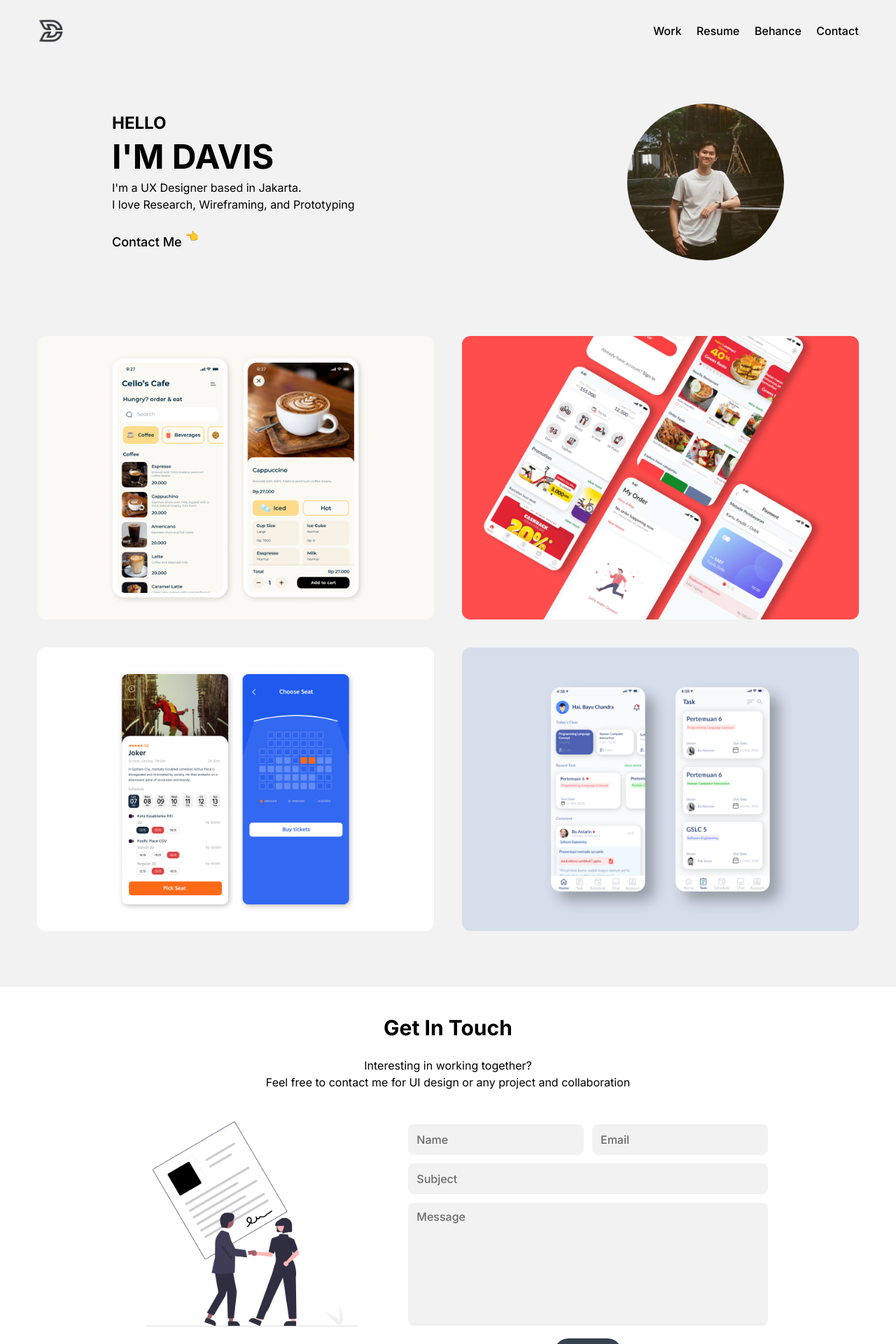
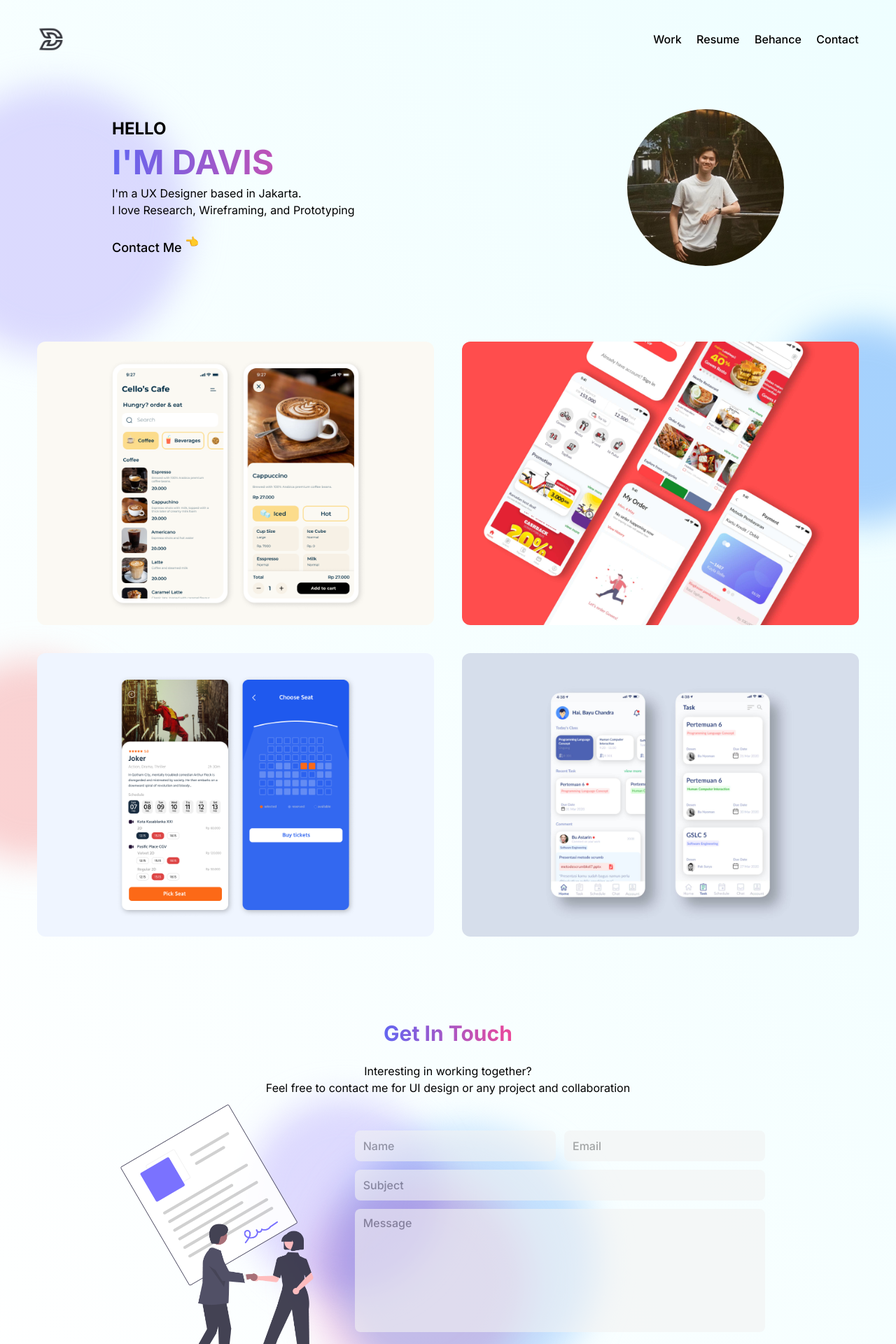
Before and after one commit to daviszef/daviszef, a React (Create React App) app: page / in a window 1280 px wide. Shown: the part 20-1940 px from the top of the page at 70% size. Built offline with nearby package versions, Linux system fonts and the light colour scheme.

Commit message:
glassmorphism update

```diff
--- a/src/App.css
+++ b/src/App.css
@@ -36,3 +36,50 @@
     transform: rotate(360deg);
   }
 }
+
+.main {
+  width: 100%;
+  height: 100%;
+  padding: 0px;
+  margin: 0px;
+  overflow-x: hidden;
+  background: linear-gradient(to right top, #ffffff, #eefeff);
+}
+
+.glass {
+  background: white;
+  width: 100%;
+  height: auto;
+  background: linear-gradient(
+    to right bottom,
+    rgba(255, 255, 255, 0.7),
+    rgba(255, 255, 255, 0.3)
+  );
+  z-index: 100;
+}
+
+.circle1,
+.circle2 {
+  background: white;
+  background: linear-gradient(
+    to right bottom,
+    rgba(255, 255, 255, 0.8),
+    rgba(255, 255, 255, 0.3)
+  );
+  height: 20rem;
+  width: 20rem;
+  position: absolute;
+  border-radius: 50%;
+  z-index: 1;
+}
+
+.circle1 {
+  top: 5%;
+  right: 15%;
+  background: red;
+}
+.circle2 {
+  bottom: 5%;
+  left: 10%;
+  background: red;
+}
--- a/src/App.js
+++ b/src/App.js
@@ -6,7 +6,21 @@ import { About, Header, Home, Project, Contact } from "./components"
 
 function App() {
   return (
-    <div className="w-screen h-auto bg-mygrey">
+    <div className="main">
+      <div className="relative">
+        <div className="absolute top-40 -left-28 w-96 h-96 bg-purple-300 rounded-full mix-blend-multiply filter blur-xl opacity-50 animate-blob"></div>
+
+
+        {/* <div className="absolute top-1/3 left-1/2 w-96 h-96 bg-purple-300 rounded-full mix-blend-multiply filter blur-xl opacity-50"></div> */}
+        <div className="absolute top-2/4 -left-24 w-72 h-72 bg-red-300 rounded-full mix-blend-multiply filter blur-xl opacity-50 animate-blob animation-delay-2000"></div>
+        <div className="absolute top-1/4 -right-24 w-72 h-72 bg-blue-400 rounded-full mix-blend-multiply filter blur-xl opacity-50 animate-blob animation-delay-4000"></div>
+
+
+        <div className="absolute bottom-48 right-1/2 w-72 h-72 bg-purple-300 rounded-full mix-blend-multiply filter blur-xl opacity-50 animate-bloby"></div>
+        <div className="hidden md:flex absolute bottom-12 right-1/3 w-96 h-96 bg-blue-300 rounded-full mix-blend-multiply filter blur-xl opacity-50 animate-bloby animation-delay-2000"></div>
+        <div className="absolute bottom-4 left-1/3 w-72 h-72 bg-pink-300 rounded-full mix-blend-multiply filter blur-xl opacity-50 animate-bloby animation-delay-4000"></div>
+
+        <div className="relative">
           {/* <MetaTags>
             <title>Davis Zefanya</title>
             <meta name="description" content="Get to know me here!!" />
@@ -20,6 +34,12 @@ function App() {
           <Contact />
 
         </div>
+      </div>
+
+
+    </div>
+
+
   );
 }
 
--- a/src/components/Contact/index.js
+++ b/src/components/Contact/index.js
@@ -36,33 +36,33 @@ const Contact = () => {
     }
 
     return (
-        <div className="w-screen h-auto bg-white flex justify-center items-center" id="contact">
+        <div className="w-screen h-auto flex justify-center items-center pb-20" id="contact">
             <div className="md:container md:mx-auto flex justify-center ">
                 <div className="w-3/4 ">
                     <div className=" flex flex-col justify-center items-center">
-                        <p className="font-inter font-bold text-3xl pt-10 pb-6">Get In Touch</p>
+                        <p className="font-inter font-bold text-3xl pt-10 pb-6 text-transparent bg-clip-text bg-gradient-to-r from-indigo-500 to-pink-500">Get In Touch</p>
                         <p className="font-inter font-regular">Interesting in working together?</p>
                         <p className="font-inter font-regular">Feel free to contact me for UI design or any project and collaboration</p>
                     </div>
 
                     <div className=" flex flex-row justify-between mt-3">
-                        <div className="w-5/12">
-                            <img className="object-cover h-auto" src={Agree} alt="imgAgree"></img>
+                        <div className="md:w-4/12">
+                            <img className="object-cover h-0 md:h-96 opacity-90" src={Agree} alt="imgAgree"></img>
                         </div>
-                        <form ref={form} onSubmit={sendEmail} className="flex flex-col justify-center items-center w-7/12 mt-9">
+                        <form ref={form} onSubmit={sendEmail} className="flex flex-col justify-center items-center w-full mt-9 md:w-8/12">
                             <div className="w-11/12">
-                                <div className="flex flex-row mb-3">
-                                    <input type="text" placeholder="Name" name="name" ref={name} className="w-1/2 h-11 bg-mygrey rounded-lg mr-3 py-2 px-3 focus:outline-none focus:ring-2 focus:ring-gray-700 placeholder-textplace font-inter font-medium " />
+                                <div className="flex flex-col mb-3 opacity-60 md:flex-row">
+                                    <input type="text" placeholder="Name" name="name" ref={name} className="w-full h-11 bg-mygrey rounded-lg mr-3 py-2 px-3 focus:outline-none focus:ring-2 focus:ring-purple-700 placeholder-textplace font-inter font-medium mb-3 md:mb-0 md:w-1/2" />
 
-                                    <input type="email" placeholder="Email" name="email" ref={email} className="w-1/2 h-11  bg-mygrey rounded-lg py-2 px-3 focus:outline-none focus:ring-2 focus:ring-gray-700 placeholder-textplace font-inter font-medium " />
+                                    <input type="email" placeholder="Email" name="email" ref={email} className="w-full h-11 bg-mygrey rounded-lg py-2 px-3 focus:outline-none focus:ring-2 focus:ring-purple-700 placeholder-textplace font-inter font-medium md:w-1/2" />
                                 </div>
-                                <input type="text" placeholder="Subject" name="subject" ref={subject} className="w-full h-11  bg-mygrey rounded-lg py-2 px-3 focus:outline-none focus:ring-2 focus:ring-gray-700 placeholder-textplace font-inter font-medium mb-3" />
+                                <input type="text" placeholder="Subject" name="subject" ref={subject} className="w-full h-11  bg-mygrey rounded-lg py-2 px-3 focus:outline-none focus:ring-2 focus:ring-purple-700 placeholder-textplace font-inter font-medium mb-3 opacity-60" />
 
                                 <textarea type="text" placeholder="Message" name="message" ref={message} className="w-full h-44  bg-mygrey rounded-lg
-                                py-2 px-3 focus:outline-none focus:ring-2 focus:ring-gray-700 placeholder-textplace font-inter font-medium mb-3 resize-none" />
+                                py-2 px-3 focus:outline-none focus:ring-2 focus:ring-purple-700 placeholder-textplace font-inter font-medium mb-3 resize-none opacity-60" />
                                 <div className="w-full flex justify-center">
 
-                                    <button onClick={clearInput} type="submit" value="Send" className="flex justify-center items-center w-24 h-10 color bg-gray-700 rounded-full cursor-pointer hover:bg-gray-800">
+                                    <button onClick={clearInput} type="submit" value="Send" className="flex justify-center items-center w-24 h-10 color bg-gradient-to-r from-indigo-400 to-pink-400 rounded-full cursor-pointer hover:from-pink-500 hover:to-yellow-500">
                                         <div className="font-semibold font-inter color text-white">Send</div>
                                     </button>
                                 </div>
--- a/src/components/Header/index.js
+++ b/src/components/Header/index.js
@@ -4,20 +4,33 @@ import { Logo } from '../../assets'
 
 const Header = () => {
     return (
-        <div className="sm:container sm:mx-auto md:flex flex justify-center">
-            <div className="w-11/12 flex justify-between items-center bg-mygrey h-32">
-                <div>
-                    <img  src={Logo} alt="imgproject" className="w-10 h-10 cursor-pointer" onClick={()=>scroll.scrollToTop()}></img>
-                </div>
-                <div className="flex justify-between w-2/3 md:w-3/12 md:flex md:justify-between">
-                    {/* <a href="#home" className="font-inter font-medium text-center cursor-pointer  hover:text-purple-600 visited:text-purple-600" onClick={()=>scroll.scrollToTop()} >Home</a> */}
-                    <a href="#about" className="font-inter font-medium text-center cursor-pointer hover:text-purple-600" onClick={()=>scroll.scrollTo(440)}>Work</a>
-                    <a href="https://drive.google.com/file/d/1ZtgLAfujBz9WOtAI_4xK-1eYxiOR6YI_/view?usp=sharing" className="font-inter font-medium text-center cursor-pointer hover:text-purple-600" >Resume</a>
-                    <a href="https://www.behance.net/daviszef" className="font-inter font-medium text-center cursor-pointer hover:text-purple-600" >Behance</a>
-                    <a href="#contact" className="font-inter font-medium text-center cursor-pointer hover:text-purple-600" onClick={()=>scroll.scrollTo(1800)}>Contact</a>
+        <div>
+            <div className="sm:container sm:mx-auto md:flex flex justify-center">
+                <div className="w-11/12 flex justify-center md:justify-between items-center pt-8 md:pt-14 md:pb-10">
+                    <div className="hidden md:flex">
+                        <img  src={Logo} alt="imgproject" className="w-10 h-10 cursor-pointer" onClick={()=>scroll.scrollToTop()}></img>
+                    </div>
+                    <div className="flex justify-between w-10/12 md:w-3/12 md:justify-between md:flex">
+                        {/* <a href="#home" className="font-inter font-medium text-center cursor-pointer  hover:text-purple-600 visited:text-purple-600" onClick={()=>scroll.scrollToTop()} >Home</a> */}
+                        <a href="#about" className="font-inter font-medium text-center cursor-pointer text-transparent bg-clip-text bg-gradient-to-r from-black to-black hover:from-indigo-500 hover:to-pink-500" onClick={()=>scroll.scrollTo(440)}>Work</a>
+                        <a href="https://drive.google.com/file/d/1ZtgLAfujBz9WOtAI_4xK-1eYxiOR6YI_/view?usp=sharing" className="font-inter font-medium text-center text-transparent bg-clip-text cursor-pointer bg-gradient-to-r from-black to-black hover:from-indigo-500 hover:to-pink-500" >Resume</a>
+                        <a href="https://www.behance.net/daviszef" className="font-inter font-medium text-center text-transparent bg-clip-text cursor-pointer bg-gradient-to-r from-black to-black hover:from-indigo-500 hover:to-pink-500" >Behance</a>
+                        <a href="#contact" className="font-inter font-medium text-center cursor-pointer text-transparent bg-clip-text bg-gradient-to-r from-black to-black hover:from-indigo-500 hover:to-pink-500" onClick={()=>scroll.scrollTo(1800)}>Contact</a>
+                    </div>
+
+                    {/* mobile btn */}
+                    {/* <div className="md:hidden flex item-center" >
+                        <button>
+                        <svg className="w-8 h-8" xmlns="http://www.w3.org/2000/svg" class="h-6 w-6" fill="none" viewBox="0 0 24 24" stroke="currentColor">
+                            <path stroke-linecap="round" stroke-linejoin="round" stroke-width="2" d="M4 6h16M4 12h16M4 18h16" />
+                        </svg>
+                        </button>
+                    </div> */}
+
 
                 </div>
             </div>
+
         </div>
 
     )
--- a/src/components/Home/index.js
+++ b/src/components/Home/index.js
@@ -14,7 +14,7 @@ const Home = () => {
                         <p className="font-inter font-bold text-2xl">HELLO</p>
                     </div>
                     <div>
-                        <p className="font-inter font-bold text-5xl py-2">I'M DAVIS</p>
+                        <p className="font-inter font-bold text-5xl py-2 text-transparent bg-clip-text bg-gradient-to-r from-indigo-500 to-pink-500">I'M DAVIS</p>
                     </div>
                     <div>
                         {/* <p className="font-inter font-normal text-base">
@@ -29,7 +29,7 @@ const Home = () => {
                     </div>
 
                     <div className="flex flex-row pt-7">
-                        <Link className="transition duration-500 ease-in-out font-inter font-medium text-lg cursor-pointer hover:text-indigo-600 transform hover:-translate-y-1 hover:scale-105" to="contact" smooth={true} duration={1000}>Contact Me</Link>
+                        <Link className="transition duration-500 ease-in-out font-inter font-medium text-lg cursor-pointer text-transparent bg-clip-text bg-gradient-to-r from-black to-black hover:from-indigo-500 hover:to-pink-500 transform hover:-translate-y-1 hover:scale-105" to="contact" smooth={true} duration={1000}>Contact Me</Link>
                         <p className="animate-bounce ml-1">👈</p>
                     </div>
                 </div>
--- a/src/index.css
+++ b/src/index.css
@@ -3,3 +3,12 @@
 @tailwind base;
 @tailwind components;
 @tailwind utilities;
+
+@layer utilities {
+  .animation-delay-2000{
+    animation-delay: 2s;
+  }
+  .animation-delay-4000{
+    animation-delay: 4s;
+  }
+}
```
Also changed, not shown: tailwind.config.js (+35 -0 lines), src/assets/agree.png, src/assets/cinema.png. Lines whose indentation alone changed are shown as unchanged.
